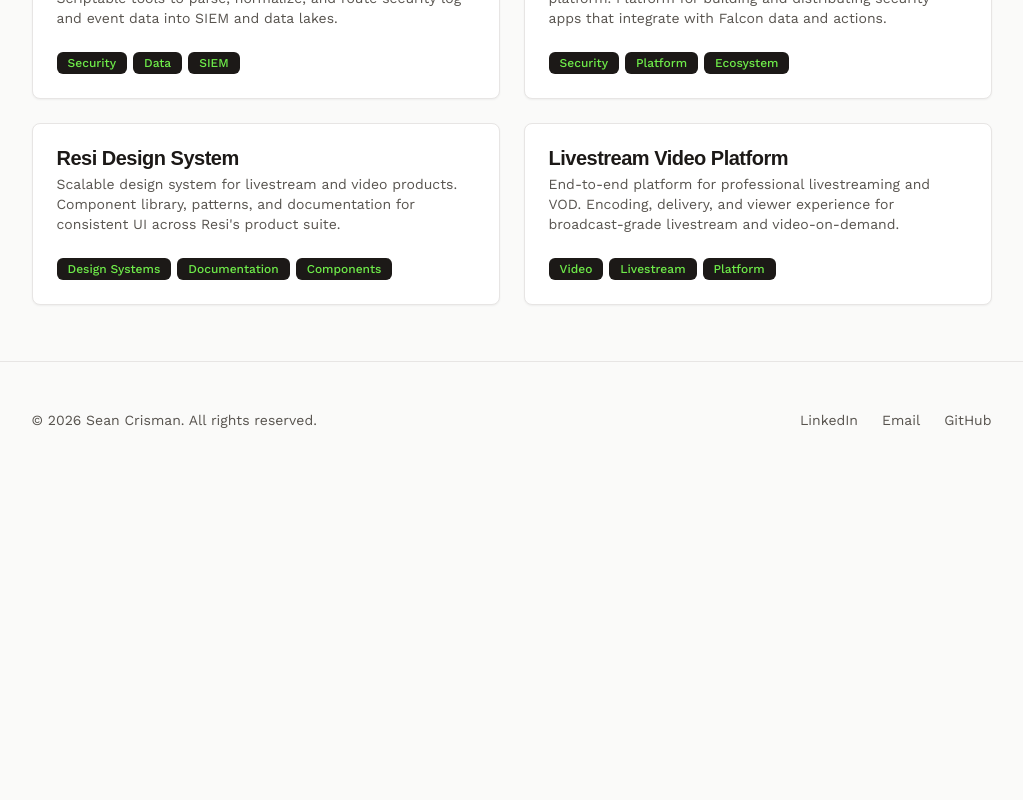
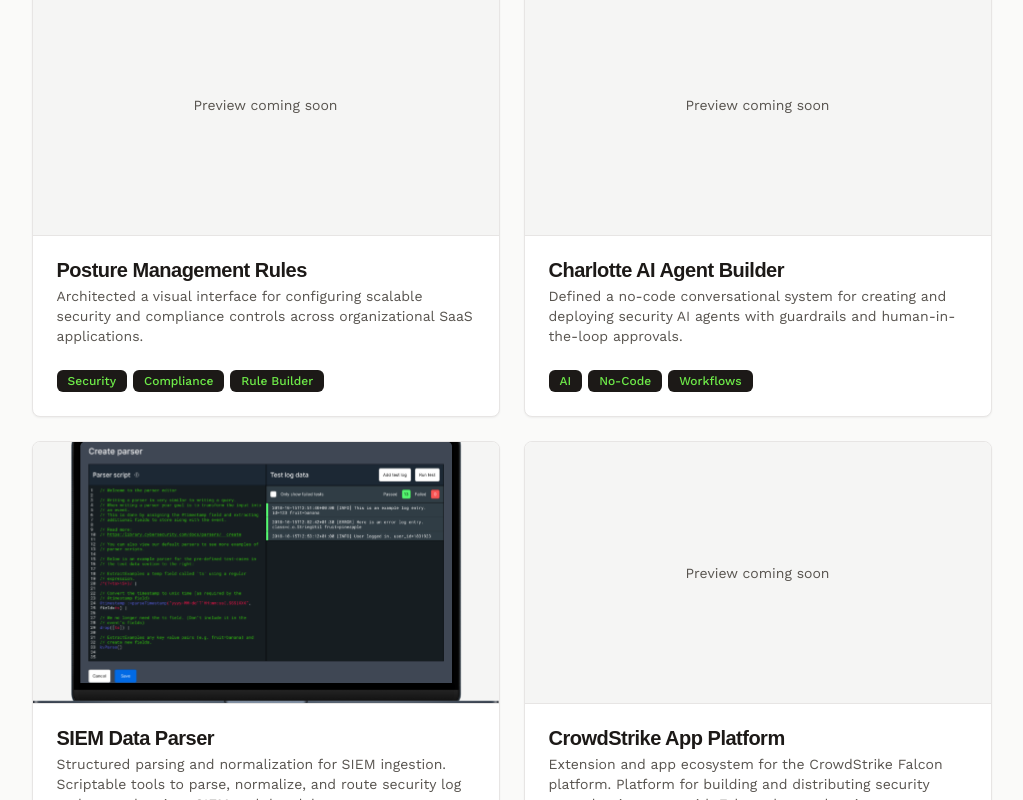
Before and after one commit to crismancodes/personalsite, a Next.js app: page /work in a window 1280 px wide. Shown: the part 720-1520 px from the top of the page, without its empty margins (121-1144 px from the left). Before the commit the page ends 1198 px from the top, so only its background shows below. Built offline with nearby package versions, Linux system fonts and the light colour scheme; a web font is replaced by a local one.

Commit message:
Enhance WorkIndexPage layout: add hero image support with conditional rendering, improve project card structure for better visual presentation, and adjust tag layout for improved spacing.

```diff
--- a/src/app/work/page.tsx
+++ b/src/app/work/page.tsx
@@ -1,4 +1,5 @@
 import Link from "next/link";
+import Image from "next/image";
 import { Container } from "@/components/container";
 import { Section } from "@/components/section";
 import { Badge } from "@/components/ui/badge";
@@ -30,14 +31,29 @@
               href={`/work/${project.slug}`}
               className="block transition-shadow hover:shadow-md focus:outline-none focus:ring-2 focus:ring-accent focus:ring-offset-2 rounded-lg"
             >
-              <Card className="flex flex-col h-full border-border bg-card text-card-foreground shadow-sm">
+              <Card className="flex h-full flex-col overflow-hidden border-border bg-card text-card-foreground shadow-sm">
+                <div className="relative aspect-video w-full border-b border-border bg-muted">
+                  {project.heroImage ? (
+                    <Image
+                      src={project.heroImage.src}
+                      alt={project.heroImage.alt}
+                      fill
+                      sizes="(min-width: 1024px) 480px, (min-width: 640px) 360px, 100vw"
+                      className="object-cover"
+                    />
+                  ) : (
+                    <div className="flex h-full w-full items-center justify-center text-sm text-muted-foreground">
+                      Preview coming soon
+                    </div>
+                  )}
+                </div>
                 <CardHeader>
                   <CardTitle>{project.title}</CardTitle>
                   <CardDescription>
                     {project.description} {project.summary}
                   </CardDescription>
                 </CardHeader>
-                <div className="flex flex-wrap gap-1.5 px-6 pb-6 pt-0">
+                <div className="mt-auto flex flex-wrap gap-1.5 px-6 pb-6 pt-0">
                   {project.tags.map((tag) => (
                     <Badge key={tag} variant="pill">
                       {tag}
```
